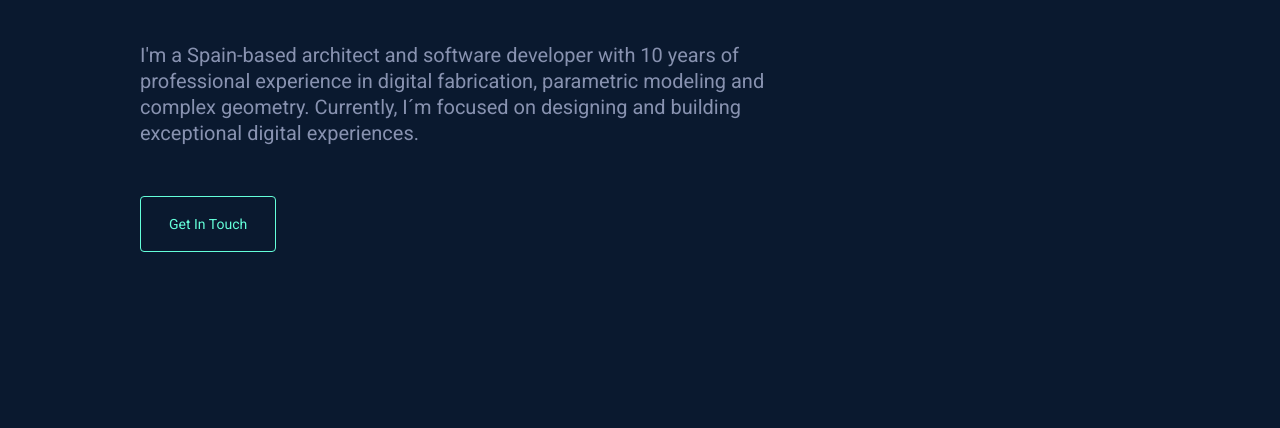
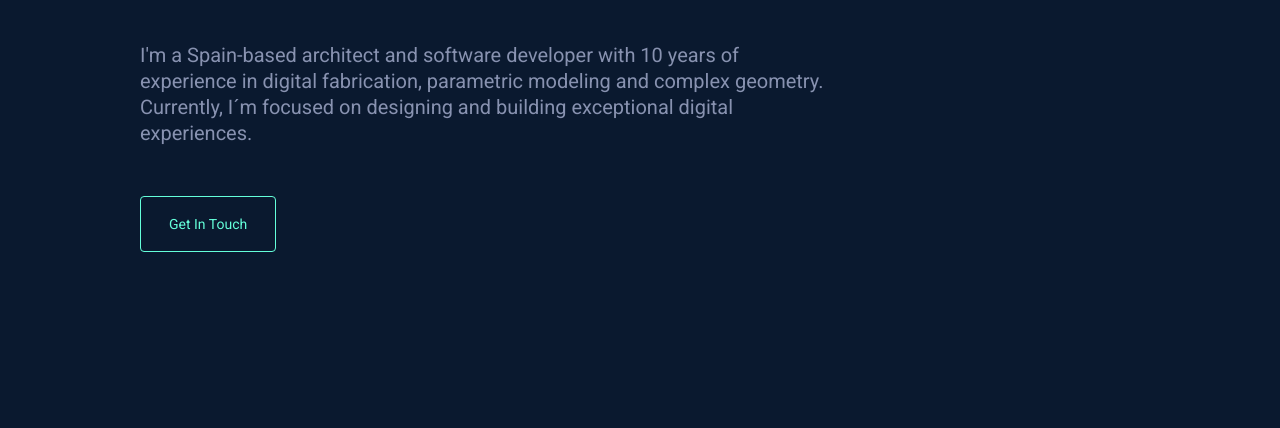
Before and after one commit to jmdc89/Portfoliov5, a Gatsby site: page / in a window 1280 px wide. Shown: the part 372-800 px from the top of the page. Built offline with nearby package versions, Linux system fonts and the light colour scheme; Gatsby itself is replaced by a stand-in of ours.

Commit message:
hero fix

```diff
--- a/src/components/sections/hero.js
+++ b/src/components/sections/hero.js
@@ -83,9 +83,9 @@ const Hero = () => {
         </h3>
         <p>
           I'm a Spain-based architect and software developer with 10 years of
-          professional experience in digital fabrication, parametric modeling
-          and complex geometry. Currently, I´m focused on designing and building
-          exceptional digital experiences.
+          experience in digital fabrication, parametric modeling and complex
+          geometry. Currently, I´m focused on designing and building exceptional
+          digital experiences.
         </p>
         <a href={`mailto:${email}`} className="email-link">
           Get In Touch
```
